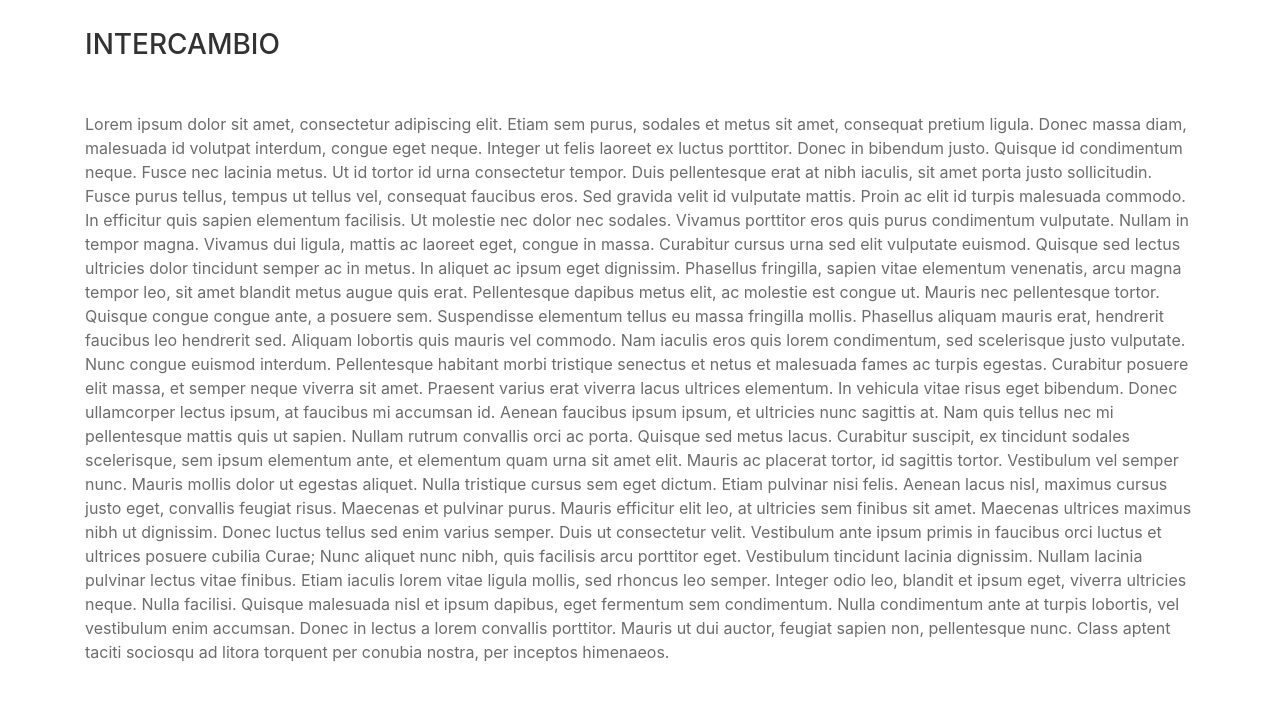
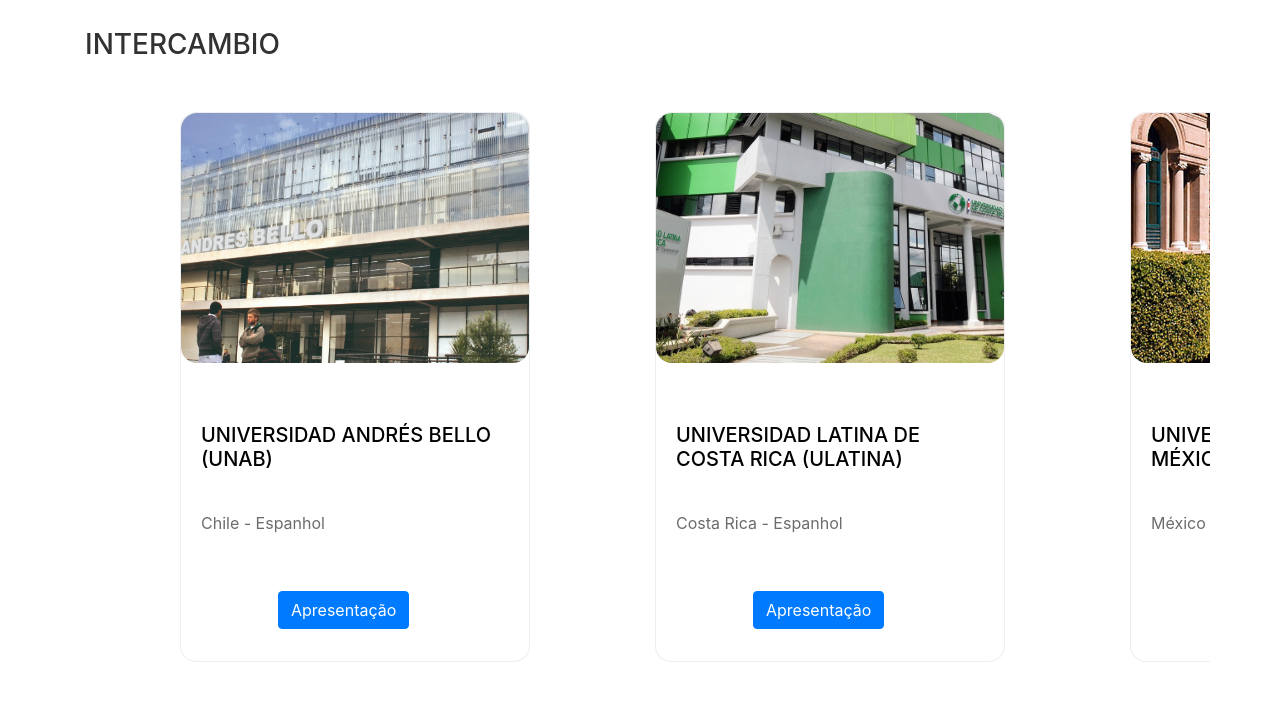
Before and after one commit to pedroh2604/front_Anhembi, a plain HTML site: page index.html in a window 1280 px wide. Shown: the part 4782-5487 px from the top of the page. Before the commit the page ends 5462 px from the top, so only its background shows below. Drawn offline with nearby package versions, Linux system fonts and the light colour scheme; some packages are replaced by stand-ins of ours.

Commit message:
Cards na section intercambio, com overflow e todos os detalhes de cada universidade: img, hiperlinks, etc.

```diff
--- a/css/style.css
+++ b/css/style.css
@@ -198,7 +198,7 @@ nav{-webkit-transition: padding-top .3s,padding-bottom .3s;
 	display: flex;
 	overflow-x: scroll;
 	overflow-y: hidden;
-	}
+}
 
 div.grade-slider::-webkit-scrollbar {
 	width: 10px;
@@ -297,6 +297,57 @@ div.grade-slider::-webkit-scrollbar-thumb:hover {
 **Intercâmbio
 */
 
+.intercambio-slider {
+	display: flex;
+	overflow-x: scroll;
+	overflow-y: hidden;
+	margin-bottom: 60px;
+}
+
+div.intercambio-slider::-webkit-scrollbar {
+	width: 10px;
+	height: 10px;
+}
+
+div.intercambio-slider::-webkit-scrollbar-track {
+	border: 1px solid #ccc;
+	border-radius: 10px;
+}
+
+div.intercambio-slider::-webkit-scrollbar-thumb {
+	background: #0C0900;
+	border-radius: 10px;
+}
+
+div.intercambio-slider::-webkit-scrollbar-thumb:hover {
+	background: #0C0900;
+}
+
+
+.intercambio-card {
+	width: 350px;
+	height: 550px;
+	border-radius: 16px;
+	background-color: #fff;
+	border: solid 1px rgba(46, 46, 71, 0.08);
+	margin-bottom: 40px;
+}
+
+.intercambio-card-img {
+	object-fit: cover;
+	width: 100%;
+	height: 250px;
+	border-radius: 16px;
+}
+
+.intercambio-card-title, .intercambio-card-text, .intercambio-card-btn {
+	margin-top: 40px;
+}
+
+.intercambio-card-title a {
+	color: black;
+}
+
 
 /*
 **Footer
--- a/index.html
+++ b/index.html
@@ -380,18 +380,67 @@
         <div class="col-md-12">
           <h3 class="intercambio-titulo">Intercambio</h3>
         </div>
-        <div class="col-md-12">
-          <p>
-            Lorem ipsum dolor sit amet, consectetur adipiscing elit. Etiam sem purus, sodales et metus sit amet, consequat pretium ligula. Donec massa diam, malesuada id volutpat interdum, congue eget neque. Integer ut felis laoreet ex luctus porttitor. Donec in bibendum justo. Quisque id condimentum neque. Fusce nec lacinia metus. Ut id tortor id urna consectetur tempor. Duis pellentesque erat at nibh iaculis, sit amet porta justo sollicitudin. Fusce purus tellus, tempus ut tellus vel, consequat faucibus eros. Sed gravida velit id vulputate mattis. Proin ac elit id turpis malesuada commodo. In efficitur quis sapien elementum facilisis. Ut molestie nec dolor nec sodales. Vivamus porttitor eros quis purus condimentum vulputate. Nullam in tempor magna.
+        <div class="intercambio-slider">
 
-            Vivamus dui ligula, mattis ac laoreet eget, congue in massa. Curabitur cursus urna sed elit vulputate euismod. Quisque sed lectus ultricies dolor tincidunt semper ac in metus. In aliquet ac ipsum eget dignissim. Phasellus fringilla, sapien vitae elementum venenatis, arcu magna tempor leo, sit amet blandit metus augue quis erat. Pellentesque dapibus metus elit, ac molestie est congue ut. Mauris nec pellentesque tortor.
+          <!-- Universidad Andrés Bello (UNAB) -->
+          <div class="col-md-4 offset-md-1">
+            <div class="card intercambio-card">
+              <img class="intercambio-card-img" src="img/intercambio/intercambio-1.jpg" alt="intercambio-1">
+              <div class="card-body">
+                <h5 class="card-title intercambio-card-title"><a href="http://www.unab.cl/">Universidad Andrés Bello (UNAB)</a></h5>
+                <p class="intercambio-card-text">Chile - Espanhol</p>
+                <div class="offset-md-3">
+                  <a href="http://portal.anhembi.br/wp-content/uploads/2017/12/UNAB-CHILE.ppsx" class="btn btn-primary intercambio-card-btn">Apresentação</a>
+                </div>
+              </div>
+            </div>
+          </div>
 
-            Quisque congue congue ante, a posuere sem. Suspendisse elementum tellus eu massa fringilla mollis. Phasellus aliquam mauris erat, hendrerit faucibus leo hendrerit sed. Aliquam lobortis quis mauris vel commodo. Nam iaculis eros quis lorem condimentum, sed scelerisque justo vulputate. Nunc congue euismod interdum. Pellentesque habitant morbi tristique senectus et netus et malesuada fames ac turpis egestas. Curabitur posuere elit massa, et semper neque viverra sit amet. Praesent varius erat viverra lacus ultrices elementum. In vehicula vitae risus eget bibendum. Donec ullamcorper lectus ipsum, at faucibus mi accumsan id. Aenean faucibus ipsum ipsum, et ultricies nunc sagittis at. Nam quis tellus nec mi pellentesque mattis quis ut sapien. Nullam rutrum convallis orci ac porta. Quisque sed metus lacus.
+          <!-- Universidad Latina de Costa Rica (Ulatina) -->
+          <div class="col-md-4 offset-md-1">
+            <div class="card intercambio-card">
+              <img class="intercambio-card-img" src="img/intercambio/intercambio-2.jpg" alt="intercambio-2">
+              <div class="card-body">
+                <h5 class="card-title intercambio-card-title"><a href="http://www.ulatina.ac.cr/">Universidad Latina de Costa Rica (Ulatina)</a></h5>
+                <p class="intercambio-card-text">Costa Rica - Espanhol</p>
+                <div class="offset-md-3">
+                  <a href="http://portal.anhembi.br/wp-content/uploads/2017/12/ULATINA-COSTA-RICA.ppsx" class="btn btn-primary intercambio-card-btn">Apresentação</a>
+                </div>
+              </div>
+            </div>
+          </div>
 
-            Curabitur suscipit, ex tincidunt sodales scelerisque, sem ipsum elementum ante, et elementum quam urna sit amet elit. Mauris ac placerat tortor, id sagittis tortor. Vestibulum vel semper nunc. Mauris mollis dolor ut egestas aliquet. Nulla tristique cursus sem eget dictum. Etiam pulvinar nisi felis. Aenean lacus nisl, maximus cursus justo eget, convallis feugiat risus. Maecenas et pulvinar purus. Mauris efficitur elit leo, at ultricies sem finibus sit amet. Maecenas ultrices maximus nibh ut dignissim. Donec luctus tellus sed enim varius semper. Duis ut consectetur velit. Vestibulum ante ipsum primis in faucibus orci luctus et ultrices posuere cubilia Curae; Nunc aliquet nunc nibh, quis facilisis arcu porttitor eget. Vestibulum tincidunt lacinia dignissim.
+          <!-- Universidad del Valle de México (UVM) -->
+          <div class="col-md-4 offset-md-1">
+            <div class="card intercambio-card">
+              <img class="intercambio-card-img" src="img/intercambio/intercambio-3.jpg" alt="intercambio-3">
+              <div class="card-body">
+                <h5 class="card-title intercambio-card-title"><a href="http://www.unab.cl/">Universidad del Valle de México (UVM)</a></h5>
+                <p class="intercambio-card-text">México - Espanhol</p>
+                <div class="offset-md-3">
+                  <a href="http://portal.anhembi.br/wp-content/uploads/2017/12/UVM-MEXICO.ppsx" class="btn btn-primary intercambio-card-btn">Apresentação</a>
+                </div>
+              </div>
+            </div>
+          </div>
 
-            Nullam lacinia pulvinar lectus vitae finibus. Etiam iaculis lorem vitae ligula mollis, sed rhoncus leo semper. Integer odio leo, blandit et ipsum eget, viverra ultricies neque. Nulla facilisi. Quisque malesuada nisl et ipsum dapibus, eget fermentum sem condimentum. Nulla condimentum ante at turpis lobortis, vel vestibulum enim accumsan. Donec in lectus a lorem convallis porttitor. Mauris ut dui auctor, feugiat sapien non, pellentesque nunc. Class aptent taciti sociosqu ad litora torquent per conubia nostra, per inceptos himenaeos.
-          </p>
+          <!-- Universidad Interamericana de Panamá (UIP) -->
+          <div class="col-md-4 offset-md-1">
+            <div class="card intercambio-card">
+              <img class="intercambio-card-img" src="img/intercambio/intercambio-4.jpg" alt="intercambio-4">
+              <div class="card-body">
+                <h5 class="card-title intercambio-card-title"><a href="http://www.uip.edu.pa/">Universidad Interamericana de Panamá (UIP)</a></h5>
+                <p class="intercambio-card-text">Panamá - Espanhol</p>
+                <div class="offset-md-3">
+                  <a href="http://portal.anhembi.br/wp-content/uploads/2017/12/UIP-PANAMA.ppsx" class="btn btn-primary intercambio-card-btn">Apresentação</a>
+                </div>
+              </div>
+            </div>
+          </div>
+
+
+
+
         </div>
       </div>
     </div>
```
Also changed, not shown: img/intercambio/intercambio-1.jpg (added), img/intercambio/intercambio-2.jpg (added), img/intercambio/intercambio-3.jpg (added), img/intercambio/intercambio-4.jpg (added).
